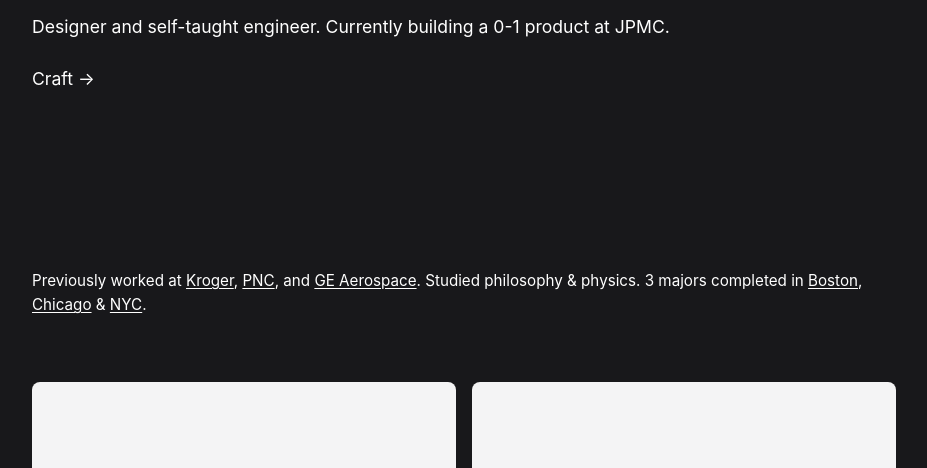
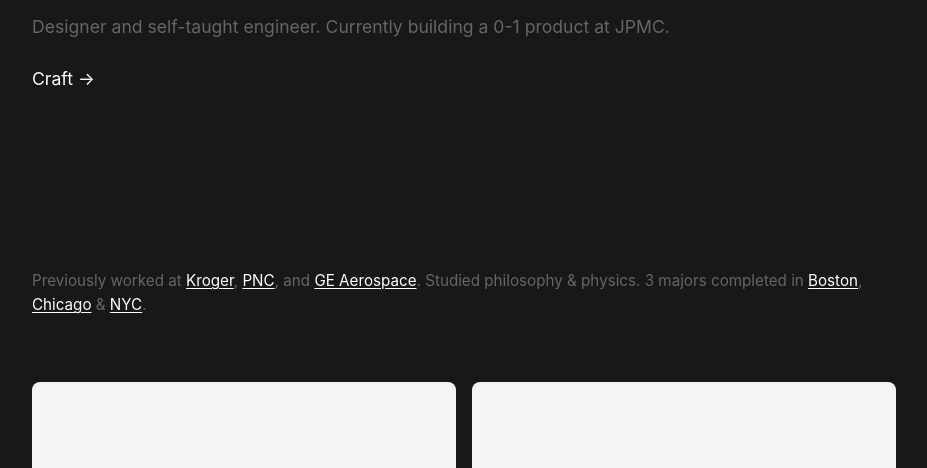
Before and after one commit to JMH-Design/portfolio3, a plain HTML site: page index.html in a window 1280 px wide. Shown: the part 332-800 px from the top of the page, without its empty margins (176-1103 px from the left). Drawn offline with Linux system fonts and the light colour scheme.

Commit message:
Styling updates to improve readability and content adjustment

```diff
--- a/styles.css
+++ b/styles.css
@@ -83,7 +83,7 @@ body {
 .description {
   font-size: 1.1rem;
   font-weight: 400;
-  color: #fff;
+  color: #666666;
   margin: 0;
   line-height: 1.6;
 }
@@ -115,7 +115,7 @@ body {
 .experience-text {
   font-size: 0.95rem;
   font-weight: 400;
-  color: #fff;
+  color: #666666;
   line-height: 1.6;
   margin: 0;
 }
```
